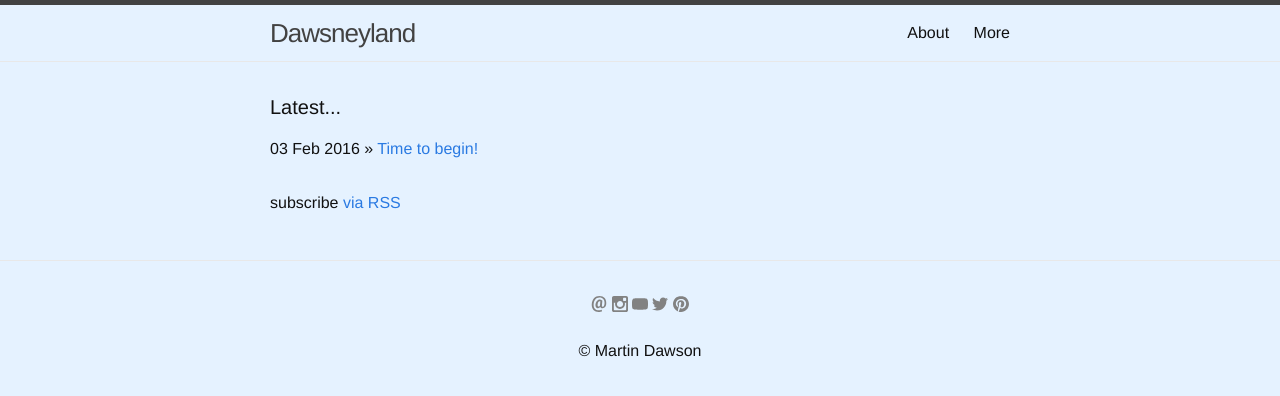
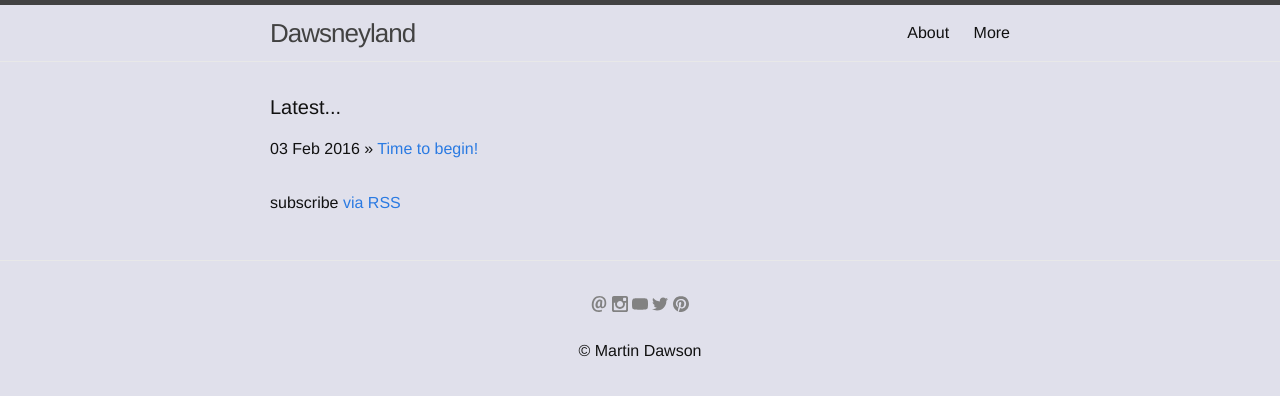
Before and after one commit to dawsneyland/formerdland, a Jekyll site: the page built from index.html, in a window 1280 px wide. Shown: the top 396 px of the page. Built offline with Jekyll 4.4.1, drawn with Linux system fonts in a browser that asks for light colours.

Commit message:
Update main.scss

```diff
--- a/css/main.scss
+++ b/css/main.scss
@@ -15,7 +15,7 @@ $base-line-height: 1.5;
 $spacing-unit:     30px;
 
 $text-color:       #111;
-$background-color: #e5f2ff;
+$background-color: #e0e0eb;
 $brand-color:      #2a7ae2;
 
 $grey-color:       #828282;
```
